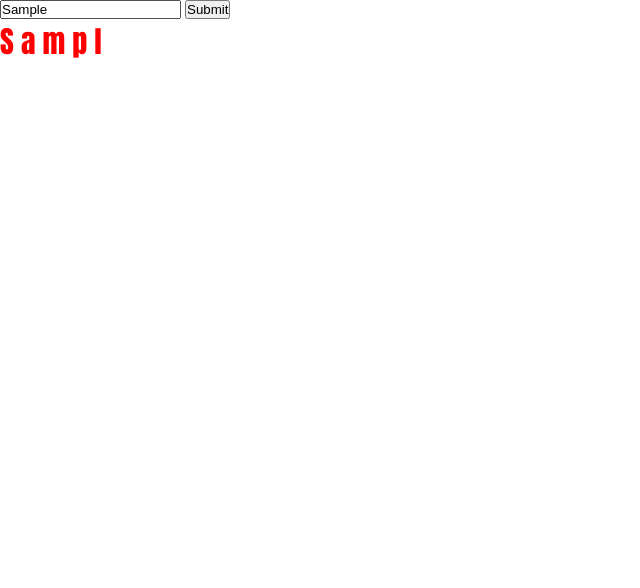
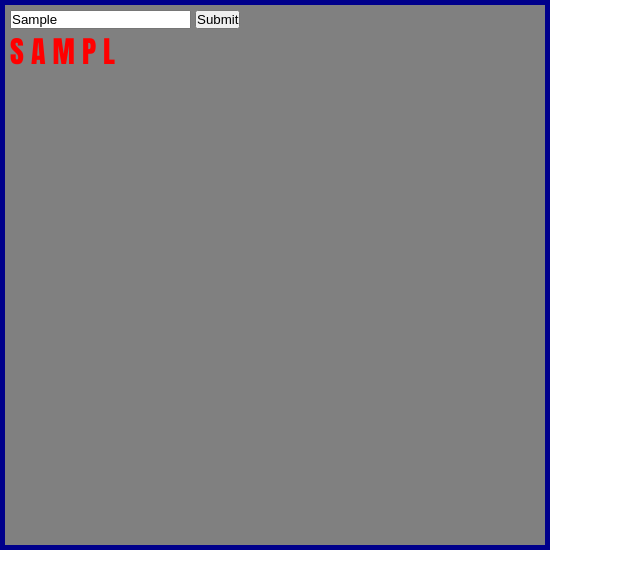
Before and after one commit to snwarren/Wordie, a plain HTML site: page index.html in a window 1280 px wide. Both pictures are taken after typing "Sample" into the empty fields and a click on the button "Submit". Shown: the whole page, without its empty margins (0-640 px from the left). Drawn offline with Linux system fonts and the light colour scheme.

Commit message:
v4
Added yellow for guesses that are correct but in the wrong place. Converted final string to uppercase for legibility.

```diff
--- a/index.html
+++ b/index.html
@@ -20,11 +20,11 @@
         <button id="submit" onclick="checkWord();">Submit</button>
         <br>
         <p id="answer">
-            <span id="guessLetter0" class="_"></span>
-            <span id="guessLetter1" class="_"></span>
-            <span id="guessLetter2" class="_"></span>
-            <span id="guessLetter3" class="_"></span>
-            <span id="guessLetter4" class="_"></span>
+            <span id="guessLetter0" class="wrong"></span>
+            <span id="guessLetter1" class="wrong"></span>
+            <span id="guessLetter2" class="wrong"></span>
+            <span id="guessLetter3" class="wrong"></span>
+            <span id="guessLetter4" class="wrong"></span>
         </p>
     </div>
 
--- a/script.js
+++ b/script.js
@@ -12,23 +12,30 @@ console.log(keyWord);
 
 // Grabs word from form submission
 function checkWord (){
-    //User input
+    //stores user input
     let wordInput = document.getElementById("word").value;
 
     //creates array of input word letters
     inputParse = wordInput.split("");
+
     //compares input and keyword
     for (let i=0; i<inputParse.length; i++) {
         let guessIndex = "guessLetter" + i;
-        let guessLetter = document.getElementById(guessIndex);
-        //Moves matching letters to new array
+        let letter = document.getElementById(guessIndex);
+        //assigns color
+
         if (inputParse[i] === keyWordParse[i]){
-            guessLetter.className="right"
+            letter.className="right"
         }
         else {
-            guessLetter.className="wrong"
+
+            for (let j=0; j<keyWordParse.length; j++){
+                if (inputParse[i] === keyWordParse[j]) {
+                    letter.className="sorta"
+                }
+            }
         }
 
-        guessLetter.innerHTML = inputParse[i];
+        letter.innerHTML = inputParse[i].toUpperCase();
     }
 }
--- a/styles.css
+++ b/styles.css
@@ -2,6 +2,14 @@
     margin: 0;
     padding: 0;
     box-sizing: border-box;
+}
+
+#gameboard {
+    background-color: gray;
+    border: 5px solid darkblue;
+    height: 550px;
+    width: 550px;
+    padding: 5px;
 }
 
 #answer {
@@ -17,15 +25,13 @@
     color: lightgreen;
 }
 
-
-/* .gameboard {
-    background-color: gray;
-    border: 5px solid darkblue;
-    height: 550px;
-    width: 550px;
-    padding: 5px;
+.sorta {
+    color: yellow;
 }
 
+
+
+/*
 .word-row {
     display:flex;
     justify-content: space-between;
```
